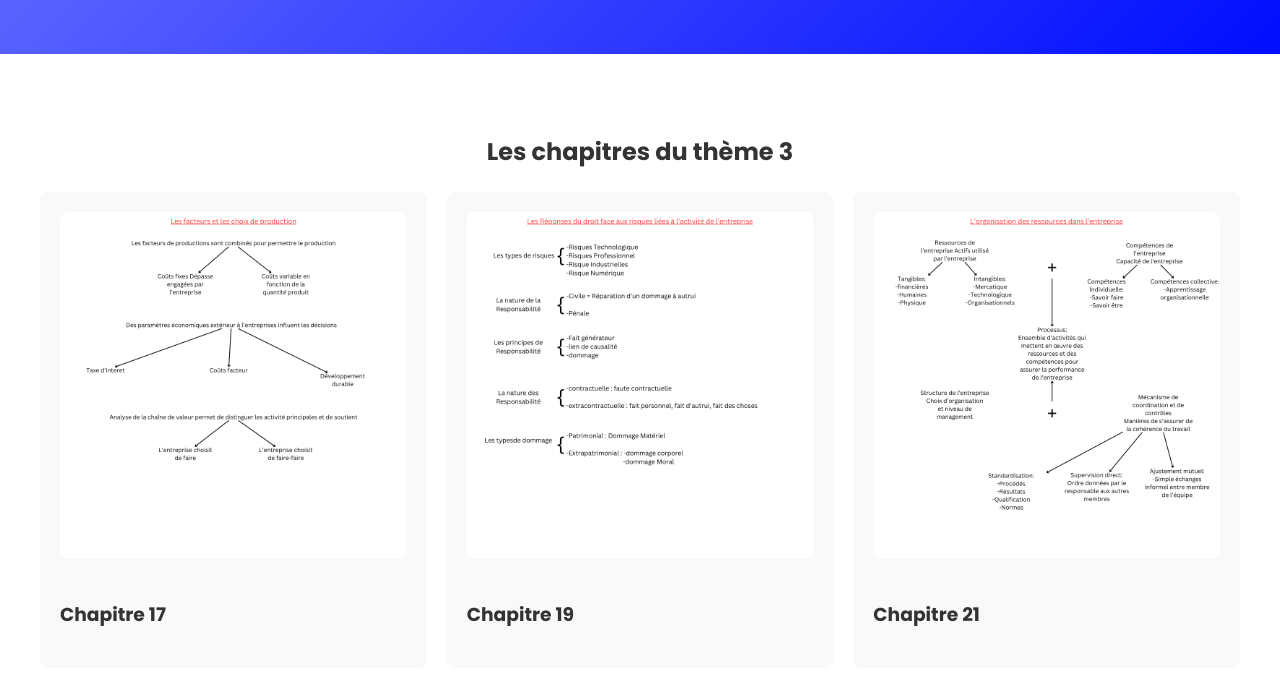
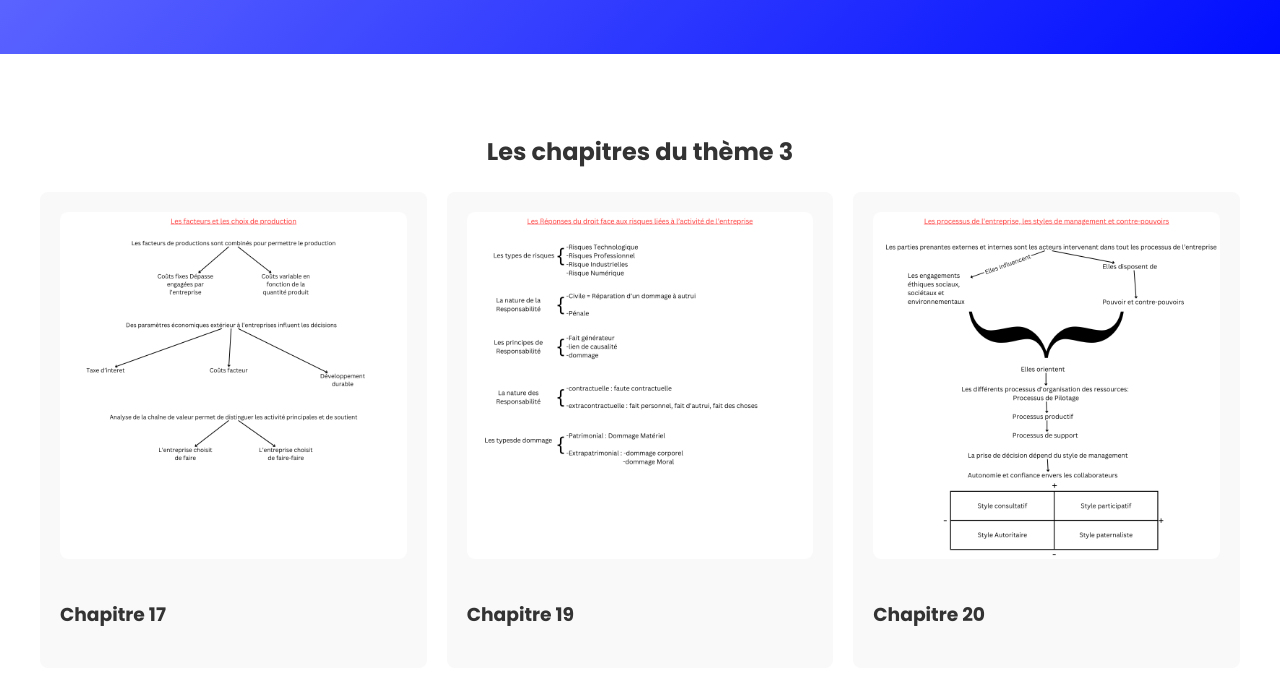
Before and after one commit to LeTueurV/revision, a plain HTML site: page Image/CEJM/Theme3/CEJM.html in a window 1280 px wide. Shown: the part 243-928 px from the top of the page. Drawn offline with Linux system fonts and the light colour scheme.

Commit message:
Add chap 20

```diff
--- a/Image/CEJM/Theme3/CEJM.html
+++ b/Image/CEJM/Theme3/CEJM.html
@@ -34,6 +34,11 @@
             <div class="project">
                 <img src="chap19.png" alt="chapitre 21">
                 <h3>Chapitre 19</h3>
+            </div>
+
+            <div class="project">
+                <img src="chap20.png" alt="chapitre 21">
+                <h3>Chapitre 20</h3>
             </div>
 
             <div class="project">
```
Also changed, not shown: Image/CEJM/Theme3/chap20.png (added).
